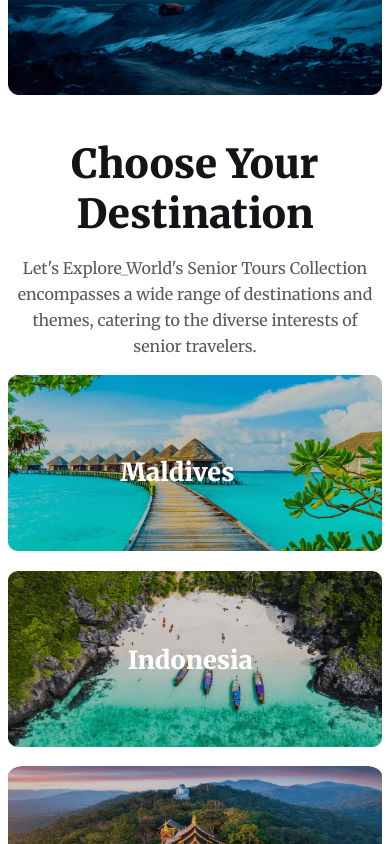
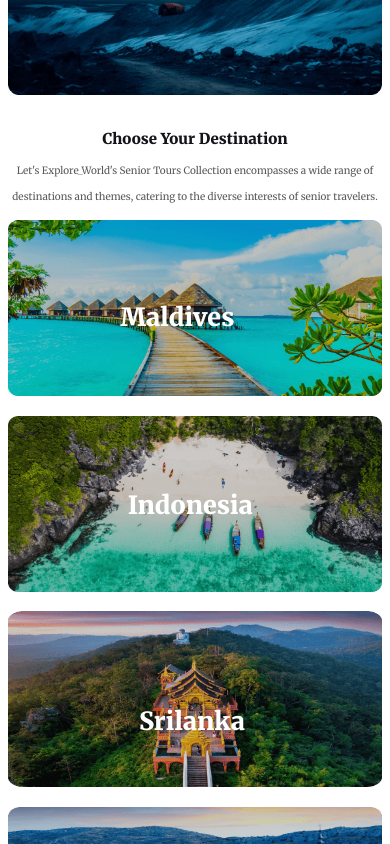
Before and after one commit to ShompaBishwas/let-s-explore-world, a plain HTML site: page index.html in a window 390 px wide. Shown: the part 1540-2384 px from the top of the page. Drawn offline with Linux system fonts and the light colour scheme.

Commit message:
fix problem about font size

```diff
--- a/styles/responsive.css
+++ b/styles/responsive.css
@@ -99,12 +99,12 @@
     }
 
     /*Our Destination Section Styles*/
-    .destination-text h {
-        font-style: normal;
-        font-size: 5px;
+    .destination-text h3{
+        font-size: 15px;
     }
 
     .destination-text p {
+        font-size: 10px;
         padding: 0;
     }
 
@@ -185,7 +185,7 @@
         text-align: center;
     }
 
-    .choose-text h4 {
+    .choose-text h3 {
         font-size: 15px;
     }
 
```
